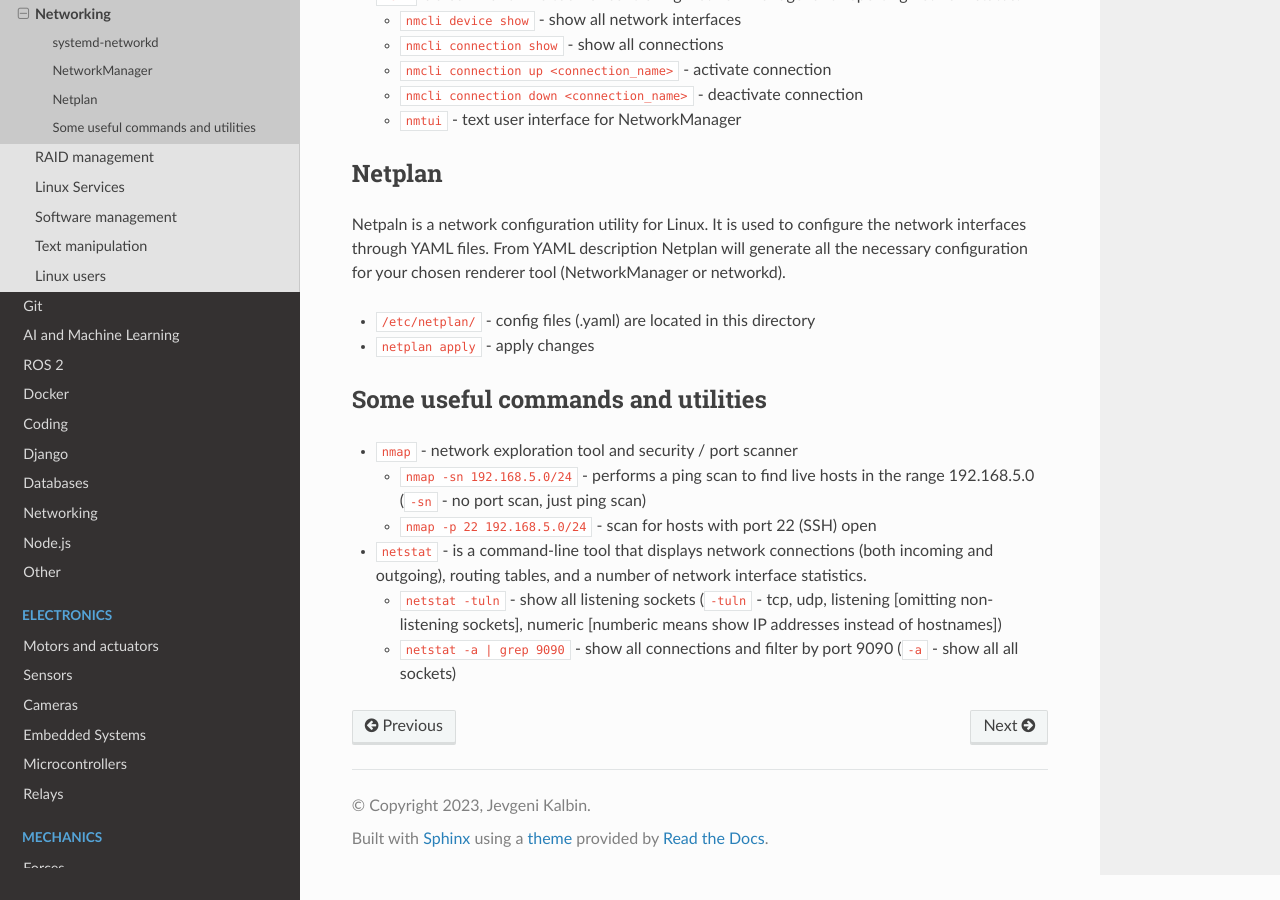
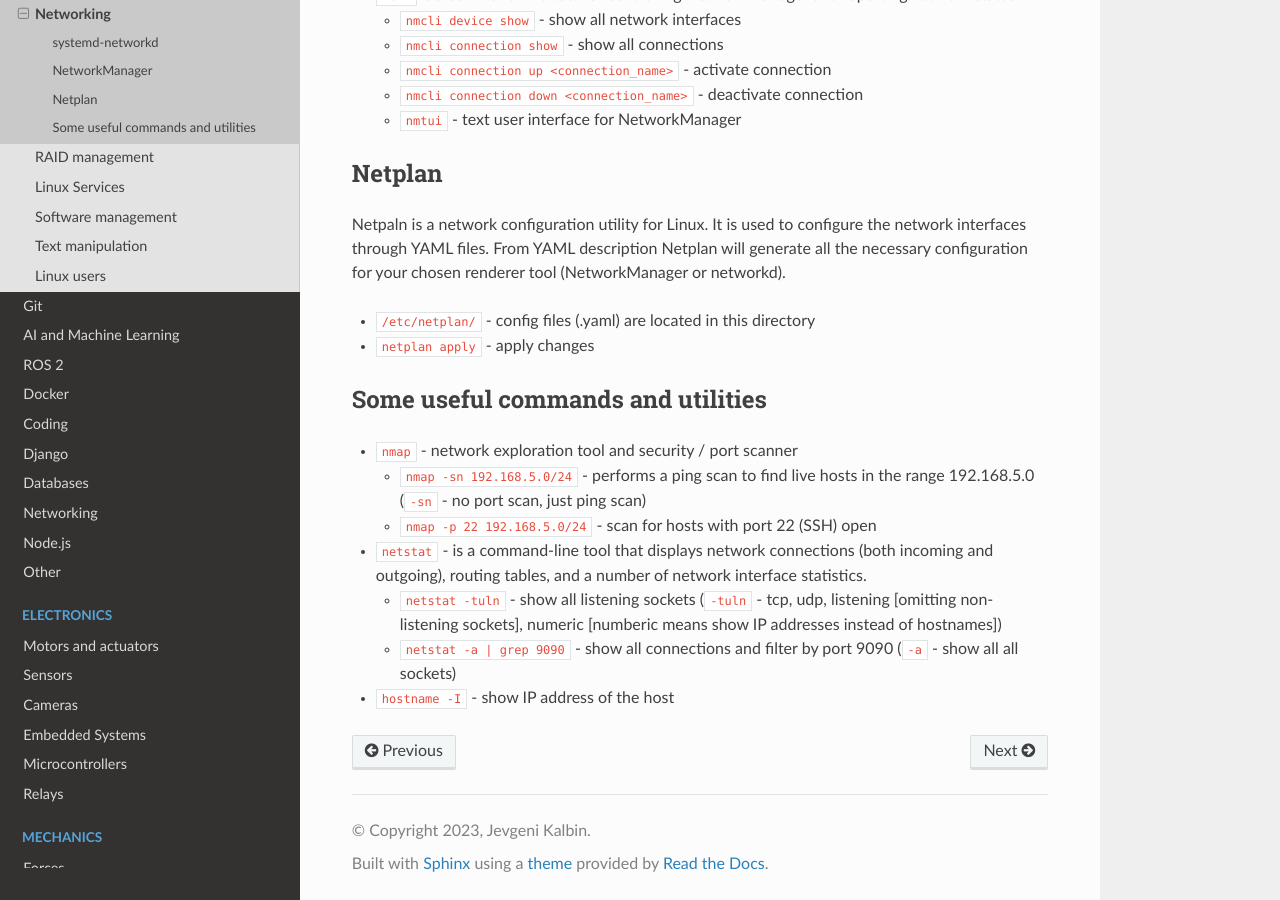
Before and after one commit to jevgenik/manuals, a Sphinx documentation site: the page built from source/files/software/linux/networking.rst, in a window 1280 px wide and 900 px high, scrolled down 678 px. Built offline with Sphinx 7.4.7 and the Read the Docs theme 2.0.0, drawn with Linux system fonts in a browser that asks for light colours.

Commit message:
linux networking

```diff
--- a/source/files/software/linux/networking.rst
+++ b/source/files/software/linux/networking.rst
@@ -58,3 +58,5 @@ Some useful commands and utilities
   - ``netstat -tuln`` - show all listening sockets (``-tuln`` - tcp, udp, listening [omitting non-listening sockets], numeric [numberic means show IP addresses instead of hostnames])
 
   - ``netstat -a | grep 9090`` - show all connections and filter by port 9090 (``-a`` - show all all sockets)
+
+* ``hostname -I`` - show IP address of the host
```
